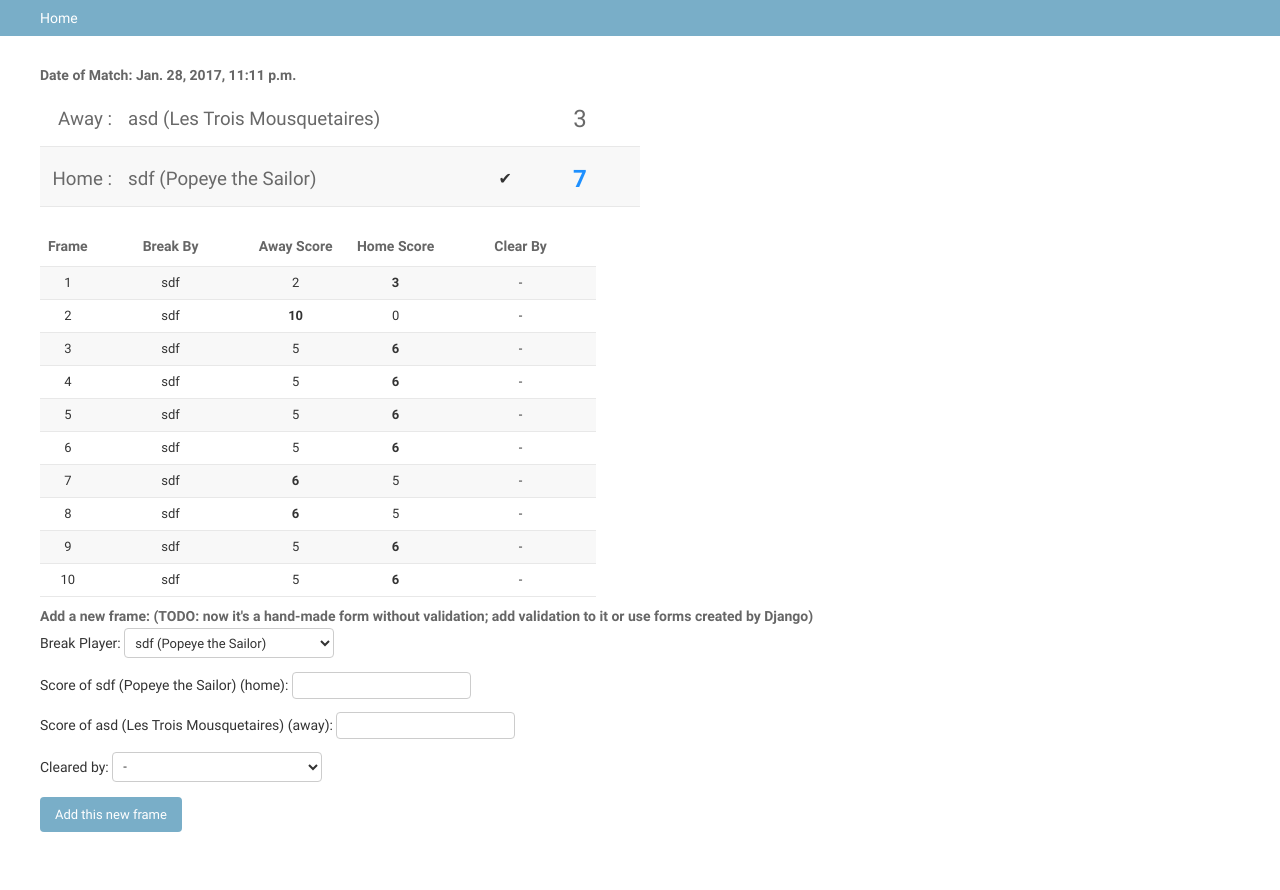
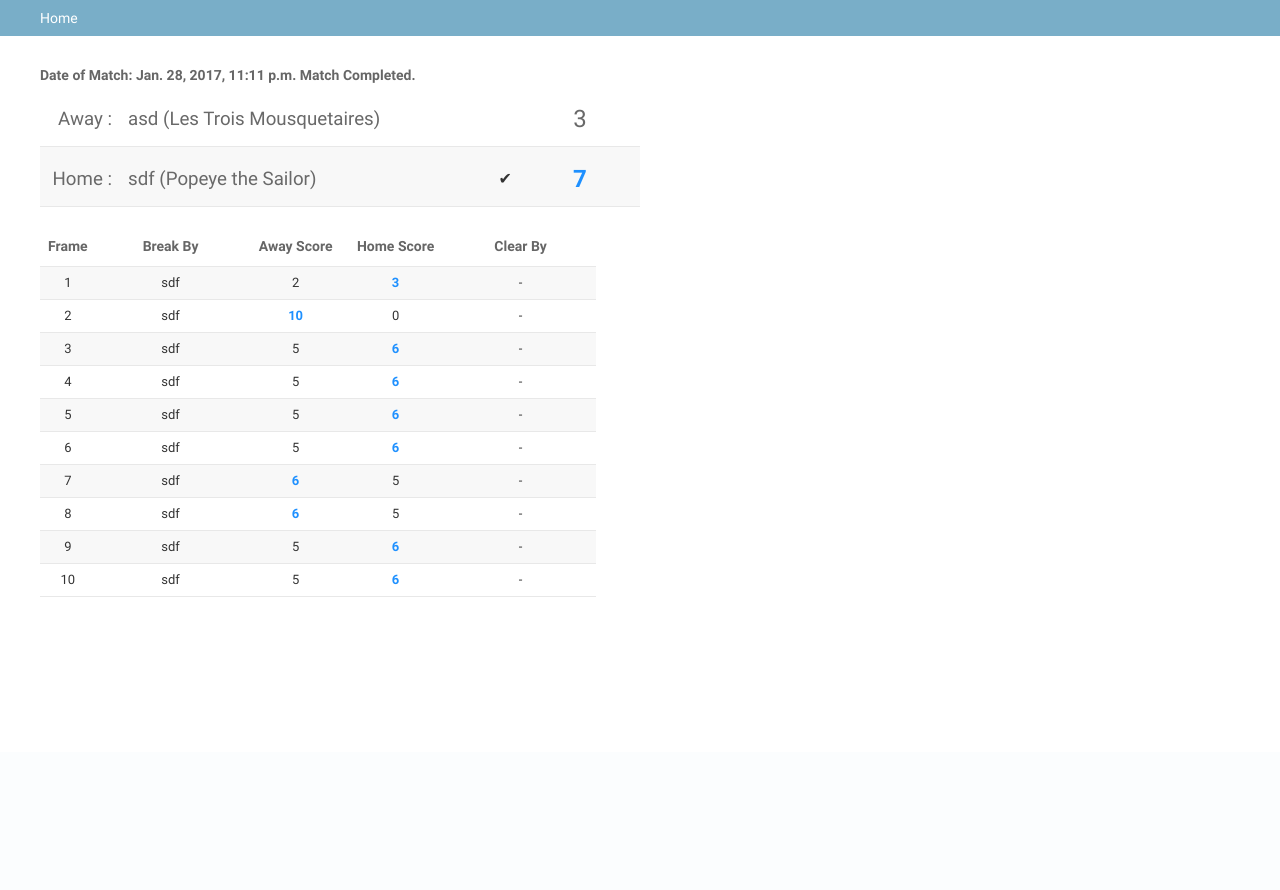
Before and after one commit to asdetrefle/pooldb, a Django app: page /recording/match/1/ in a window 1280 px wide. Shown: the part 48-938 px from the top of the page. After the commit the page ends 645 px from the top, so only its background shows below. Run offline with Django 3.2, Linux system fonts and the light colour scheme; data comes from the database, SQL or seed files in the repository; both versions use the stored data as it was after the commit; parts of the project's set-up code (start-up, migrations or seed data) failed here and were passed over.

Commit message:
fixed frame number

```diff
--- a/recording/models.py
+++ b/recording/models.py
@@ -42,6 +42,7 @@ class AbstractMatch(models.Model):
     season = models.CharField(max_length=10, default=default_season)
     number_frames = models.IntegerField(default=0)
     table_size  = models.IntegerField(default=9)
+    is_completed = models.BooleanField(default=False)
     is_updated = models.BooleanField(default=False)
 
     pool_type  = models.CharField(
@@ -73,6 +74,7 @@ class Match(AbstractMatch):
         (INTERNAL, 'Internal'),
     )
 
+    race_to = models.IntegerField(default=7)
     match_type  = models.CharField(
         max_length=1,
         choices=MATCH_TYPE_CHOICES,
@@ -98,10 +100,7 @@ class Match(AbstractMatch):
         null=True
     )
 
-    def update_all(self):
-        if self.is_updated:
-            return
-
+    def _update_progress(self):
         len_ = 0
         home_score_ = 0
         away_score_ = 0
@@ -122,7 +121,16 @@ class Match(AbstractMatch):
         self.home_score = home_score_
         self.away_score = away_score_
 
-        # adjust matchs information for members.
+        if self.home_score>=self.race_to or self.away_score>=self.race_to:
+            self.is_completed = True
+
+        return
+
+    def _submit(self):
+        if not self.is_completed:
+            return
+
+                # adjust matchs information for members.
         self.home_player._match_adj += 1
         self.away_player._match_adj += 1
 
@@ -135,6 +143,8 @@ class Match(AbstractMatch):
         else:
             self.winner = None
 
+        home_score_ = self.home_score
+        away_score_ = self.away_score
         # adjust points for members using ELO Ranking systems
         self.home_player._point_adj += calc_elo(float(home_score_) / (home_score_ + away_score_),
                                                 self.away_player.points,
@@ -143,6 +153,11 @@ class Match(AbstractMatch):
                                                 self.home_player.points,
                                                 self.away_player.points)
         self.is_updated = True
+        return
+
+    def update_all(self):
+        self._update_progress()
+        self._submit()
         return
 
     def __str__(self):
--- a/recording/views.py
+++ b/recording/views.py
@@ -16,13 +16,14 @@ def view_match(request, match_id):
     # TODO: now view_match and add_frame are using the same frame; maybe separate them for clarity
     # TODO: use django form and add validation
     match = get_object_or_404(Match, pk=match_id)
+    match.update_all()
     if request.method == 'POST':
         break_player = get_object_or_404(Member, pk=int(request.POST['break_player']))
         home_score = int(request.POST['home_score'])
         away_score = int(request.POST['away_score'])
         clear_player_id = request.POST['clear_player']
-        # TODO: handle frame number
-        frame = Frame(match=match, home_score=home_score, away_score=away_score, break_player=break_player)
+        nb = match.number_frames + 1;
+        frame = Frame(frame_number=nb, match=match, home_score=home_score, away_score=away_score, break_player=break_player)
         if clear_player_id == "":  # not a clearance
             frame.is_clearance = False
         else:
@@ -31,9 +32,10 @@ def view_match(request, match_id):
             clear_player = get_object_or_404(Member, pk=clear_player_id)
             frame.cleared_by = clear_player
         frame.save()
+    match.update_all()
+    match.save()
     frames = match.frame_set.all()
     return render(request, 'match.html', {'match': match, 'frames': frames})
-
 
 
 def view_league_frame(request, league_frame_id):
--- a/templates/match.html
+++ b/templates/match.html
@@ -8,12 +8,12 @@
     .header     {font-size:1.17em; color:dimgrey; font-weight:normal}
     .header_loss    {font-size:1.5em; color:dimgrey; font-weight:normal}
     .header_win {font-size:1.5em; color:dodgerblue; font-weight:bold}
-    .frame_win   {font-weight:bold}
+    .frame_win   {font-weight:bold; color:dodgerblue}
     .draw {background-color: deepskyblue; margin: 5pt}
     .away_win {background-color: red; margin: 5pt}
     </style>
 
-<h3>Date of Match: {{match.create_date}}</h3>
+    <h3>Date of Match: {{match.create_date}} {% if match.is_completed %} Match Completed. {% else %} Match in Progress. {% endif %}</h3>
 
 <table border="0">
     <col width="80">
@@ -23,13 +23,13 @@
   <tr>
     <td align="right"><h2><span class="header"> Away : </span></h2></td>
     <td><h2><span class="header"> {{match.away_player}} </span></h2></td>
-    <td align="right"><h2> {% if match.away_score > match.home_score%} ✔ {% endif %} </h2></td>
+    <td align="right"><h2> {% if match.away_score > match.home_score and match.is_completed %} ✔ {% endif %} </h2></td>
     <td align="center"><h2><span class="{% if match.away_score > match.home_score %}header_win{% else %}header_loss{% endif %}"> {{match.away_score}} </span></h2></td>
   </tr>
   <tr>
     <td align="right"><h2><span class="header"> Home : </span></h2></td>
     <td><h2><span class="header"> {{match.home_player}} </span></h2></td>
-    <td align="right"><h2> {% if match.away_score < match.home_score%} ✔ {% endif %} </h2></td>
+    <td align="right"><h2> {% if match.away_score < match.home_score and match.is_completed %} ✔ {% endif %} </h2></td>
     <td align="center"><h2><span class="{% if match.away_score < match.home_score %}header_win{% else %}header_loss{% endif %}"> {{match.home_score}}</span></h2></td>
   </tr>
 </table>
@@ -58,36 +58,33 @@
         <td align="center"> {%if frame.is_clearance %} {{frame.cleared_by.player}}{% else %} - {% endif %} </td>
     </tr>
     {% endfor %}
+    {% if match.is_completed %}
+    {% else %}
+    <tr>
+        <form method="post">
+
+            <td align="center"> {{ frames.count|add:"1" }} </td>
+        <td align="center"><select name="break_player" >
+                <option value="{{ match.home_player.pk }}">{{ match.home_player.player }}</option>
+                <option value="{{ match.away_player.pk }}">{{ match.away_player.player }}</option>
+            </select></td>
+        <td align="center"><input type="text" name="away_score" size="4"></td>
+        <td align="center"><input type="text" name="home_score" size="4"></td>
+        <td align="center"><select name="clear_player">
+                <option value="" selected=""> - </option>
+                <option value="{{ match.home_player.pk }}">{{ match.home_player.player }}</option>
+                <option value="{{ match.away_player.pk }}">{{ match.away_player.player }}</option>
+            </select></td>
+    </tr>
+    {% endif %}
 </table>
 
 <p></p>
-
-
-<h3>Add a new frame: (TODO: now it's a hand-made form without validation; add validation to it or use forms created by Django) </h3>
-    <form method="post">
+{% if match.is_completed %}
+{% else %}
+<h3>Add the new frame to current match: (TODO: now it's a hand-made form without validation; add validation to it or use forms created by Django) </h3>
         {% csrf_token %}
-        <p>Break Player:
-            <select name="break_player" >
-                <option value="{{ match.home_player.pk }}">{{ match.home_player }}</option>
-                <option value="{{ match.away_player.pk }}">{{ match.away_player }}</option>
-            </select>
-            <!-- <input type="radio" name="break_player" value="{{ match.home_player.pk }}">{{ match.home_player }}
-            <input type="radio" name="break_player" value="{{ match.away_player.pk }}">{{ match.away_player }}-->
-        </p>
-        <p>Score of {{ match.home_player }} (home):  <input type="text" name="home_score"> </p>
-        <p>Score of {{ match.away_player }} (away):  <input type="text" name="away_score"> </p>
-        <p>Cleared by:
-
-            <select name="clear_player">
-                <option vaule=""> - </option>
-                <option value="{{ match.home_player.pk }}">{{ match.home_player }}</option>
-                <option value="{{ match.away_player.pk }}">{{ match.away_player }}</option>
-            </select>
-
-            <!--<input type="radio" name="clear_player" value="-1">Not a Clearance
-            <input type="radio" name="clear_player" value="{{ match.home_player.pk }}">{{ match.home_player }}
-            <input type="radio" name="clear_player" value="{{ match.away_player.pk }}">{{ match.away_player }}-->
-        </p>
         <input type="submit" value="Add this new frame">
     </form>
+{% endif %}
 {% endblock %}
```
Also changed, not shown: db.sqlite3, recording/migrations/0008_auto_20170130_1616.py (added).
